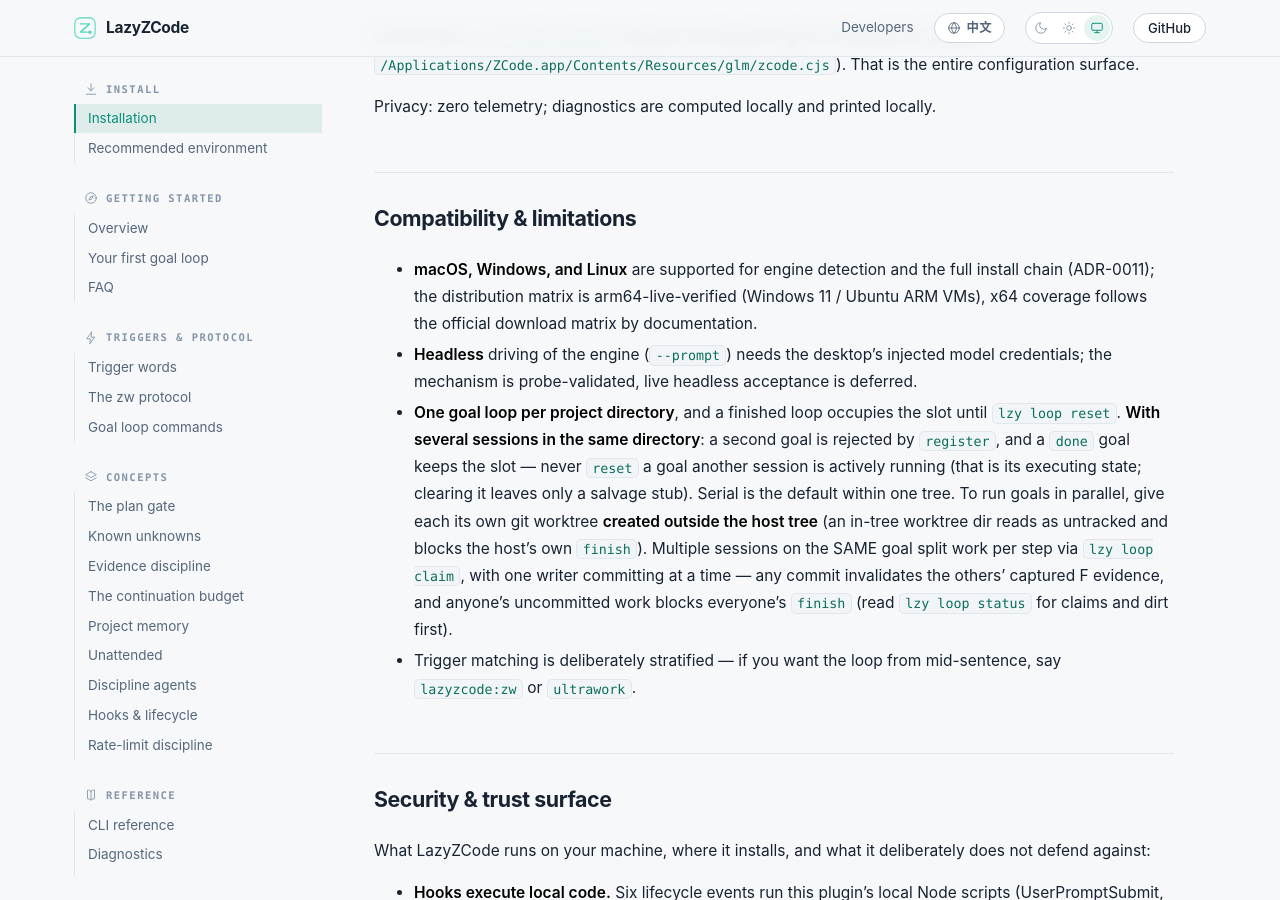
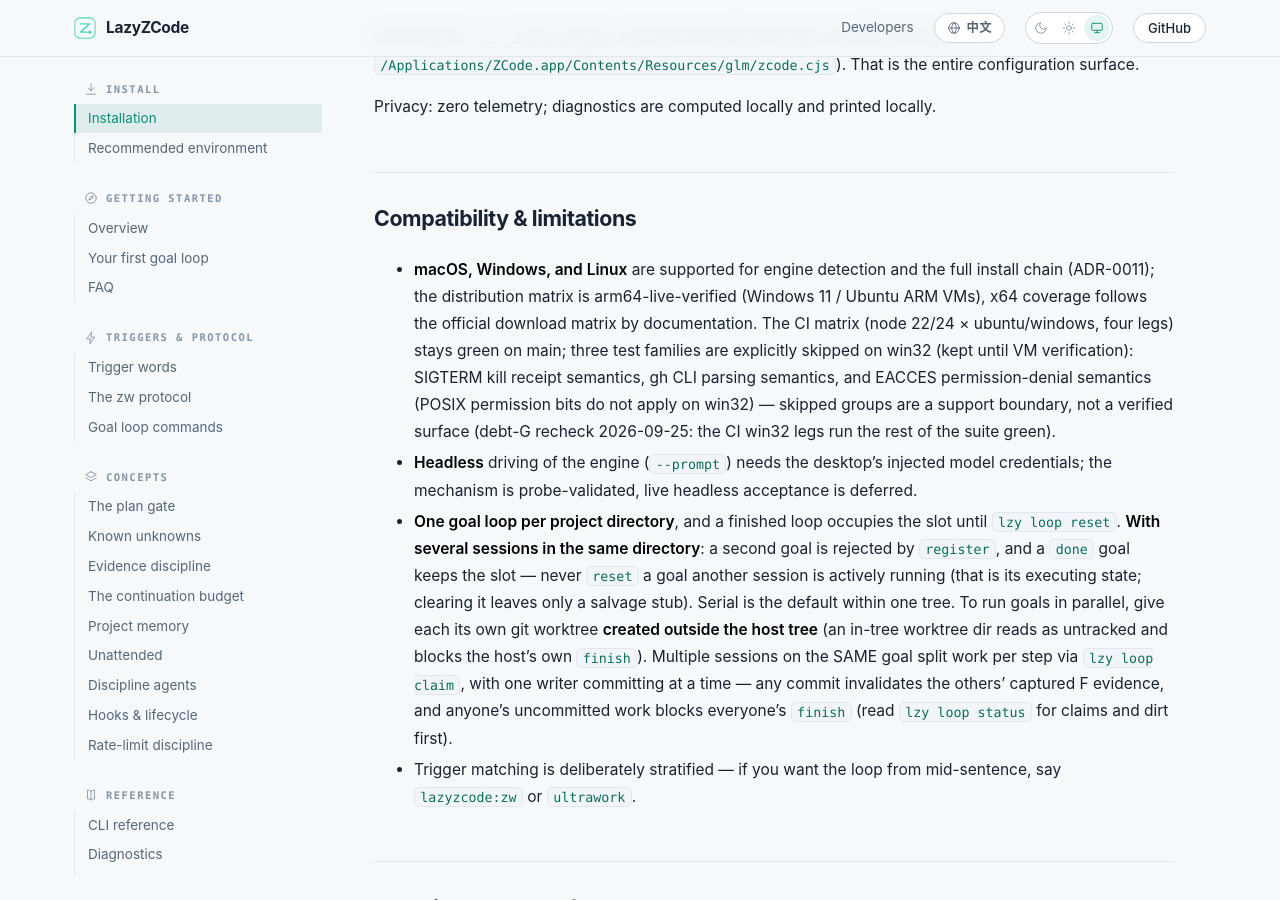
Before and after one commit to Acfufu/lazyzcode, a Jekyll site: the page built from docs/guide/en.md, in a window 1280 px wide and 900 px high, scrolled down 20154 px. Built offline with Jekyll 4.4.1, drawn with Linux system fonts in a browser that asks for light colours; our own code applies the rules of GitHub Pages for plain Markdown files.

Commit message:
docs(v030-m5): N7 平台支持边界四处落地（双语 README+双语 guide）——CI 四腿常绿事实+win32 三族 skip 清单（SIGTERM 击杀/gh 解析/EACCES 权限语义）+M3 债 G 补核结论（win32 腿执行其余全量绿；skip 组=支持边界非已验面）；docs-preview 链接 263/0 断+锚 44/44 绿
Goal: v030-m5-closeout#N7

```diff
--- a/docs/guide/en.md
+++ b/docs/guide/en.md
@@ -758,7 +758,13 @@
 - **macOS, Windows, and Linux** are supported for engine detection and the
   full install chain (ADR-0011); the distribution matrix is arm64-live-verified
   (Windows 11 / Ubuntu ARM VMs), x64 coverage follows the official download
-  matrix by documentation.
+  matrix by documentation. The CI matrix (node 22/24 × ubuntu/windows, four
+  legs) stays green on main; three test families are explicitly skipped on
+  win32 (kept until VM verification): SIGTERM kill receipt semantics, gh CLI
+  parsing semantics, and EACCES permission-denial semantics (POSIX permission
+  bits do not apply on win32) — skipped groups are a support boundary, not a
+  verified surface (debt-G recheck 2026-09-25: the CI win32 legs run the rest
+  of the suite green).
 - **Headless** driving of the engine (`--prompt`) needs the desktop's injected
   model credentials; the mechanism is probe-validated, live headless
   acceptance is deferred.
```
Also changed, not shown: README.zh-CN.md (+6 -3 lines), docs/guide/zh.md (+4 -1 lines), README.md.
